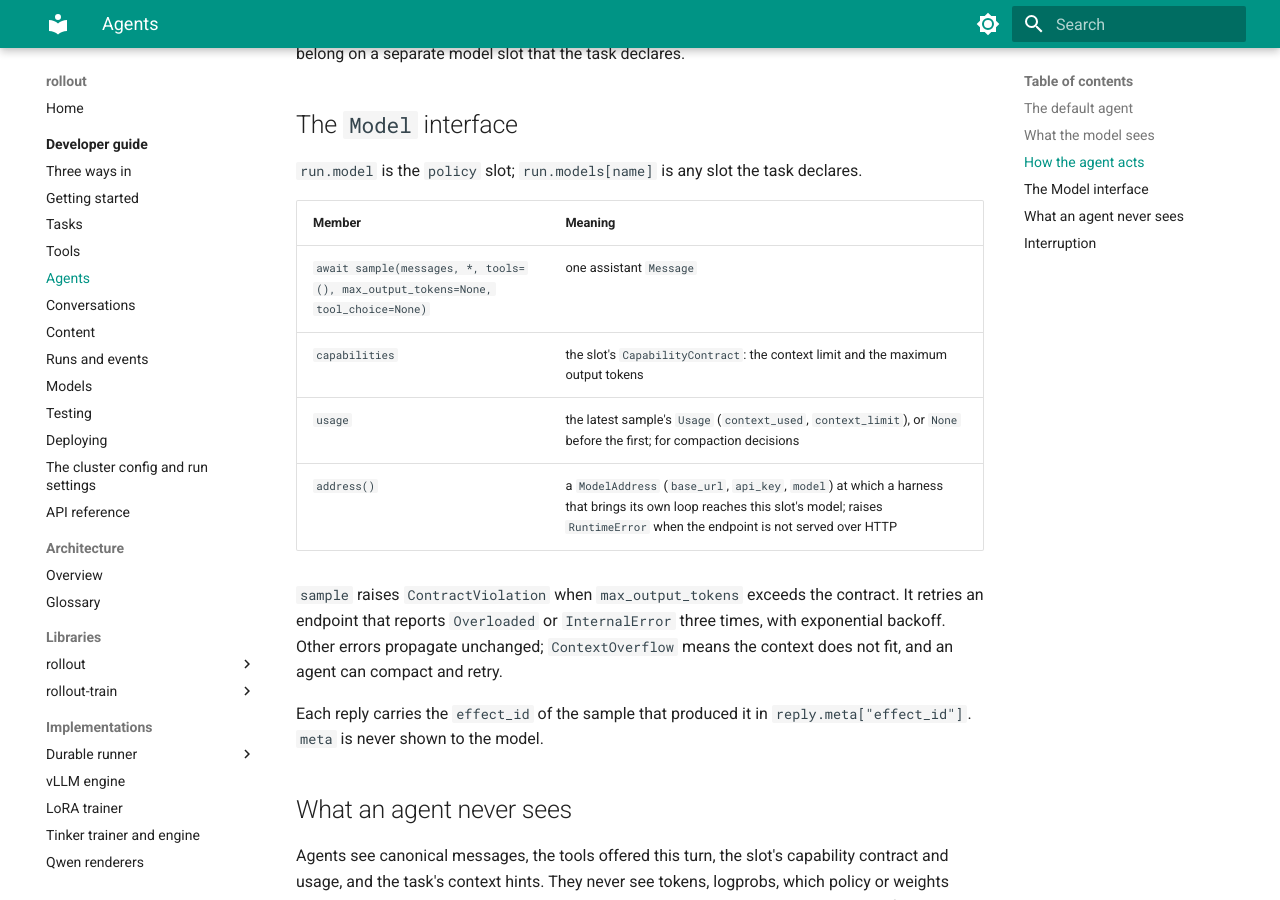
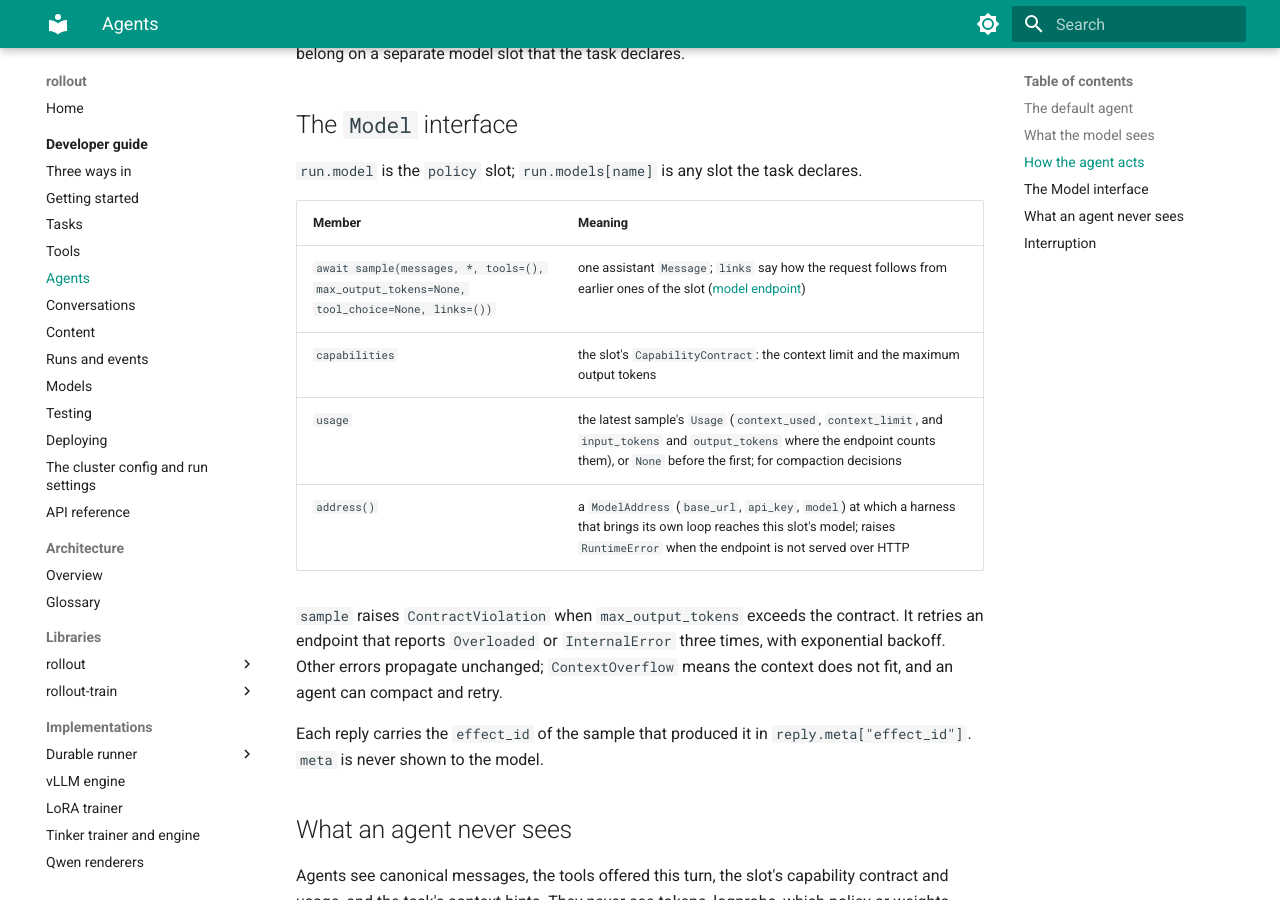
Before and after one commit to by77er/distributed_agents_environments, an MkDocs documentation site: the page built from docs/guide/agents.md, in a window 1280 px wide and 900 px high, scrolled down 2554 px. Built offline with MkDocs 1.6.1 and Material for MkDocs 9.7.7, drawn with Linux system fonts in a browser that asks for light colours.

Commit message:
Correct rollout's docs where they disagree with the code
- Run events and effects named "a recorder" as what keeps tokens and looks samples up by effect id; the gateway does,
  in its turn store.
- The agents guide's `Model.sample` signature lacked `links`, and `usage` lacked the token counts memory reads.
- The runs-and-events guide left `sandboxes.acquired` out of the lifecycle events.
- `serve` and `serve_pool` said they need the `monitor` extra; rollout's extra is `http`.
- `rollout_s3.store` said it needs an `s3` extra; boto3 is a plain dependency of rollout-s3.

Co-Authored-By: Claude Opus 5.5 <noreply@anthropic.com>
Claude-Session: https://claude.ai/code/session_01AxRszaiGt82VWkd91J1awf

```diff
--- a/docs/guide/agents.md
+++ b/docs/guide/agents.md
@@ -116,9 +116,9 @@ separate model slot that the task declares.
 
 | Member | Meaning |
 |---|---|
-| `await sample(messages, *, tools=(), max_output_tokens=None, tool_choice=None)` | one assistant `Message` |
+| `await sample(messages, *, tools=(), max_output_tokens=None, tool_choice=None, links=())` | one assistant `Message`; `links` say how the request follows from earlier ones of the slot ([model endpoint](../libraries/rollout/contracts/model-endpoint.md#what-an-endpoint-is-asked)) |
 | `capabilities` | the slot's `CapabilityContract`: the context limit and the maximum output tokens |
-| `usage` | the latest sample's `Usage` (`context_used`, `context_limit`), or `None` before the first; for compaction decisions |
+| `usage` | the latest sample's `Usage` (`context_used`, `context_limit`, and `input_tokens` and `output_tokens` where the endpoint counts them), or `None` before the first; for compaction decisions |
 | `address()` | a `ModelAddress` (`base_url`, `api_key`, `model`) at which a harness that brings its own loop reaches this slot's model; raises `RuntimeError` when the endpoint is not served over HTTP |
 
 `sample` raises `ContractViolation` when `max_output_tokens` exceeds the contract. It retries an endpoint that
```
Also changed, not shown: docs/guide/runs-and-events.md (+2 -2 lines), docs/libraries/rollout/contracts/effects.md (+2 -2 lines), docs/libraries/rollout/contracts/run-events.md (+1 -1 lines), 2 other files.
